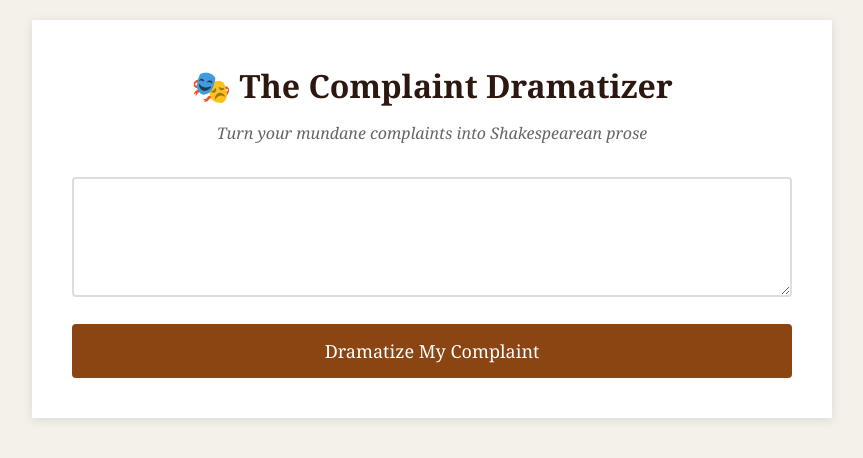
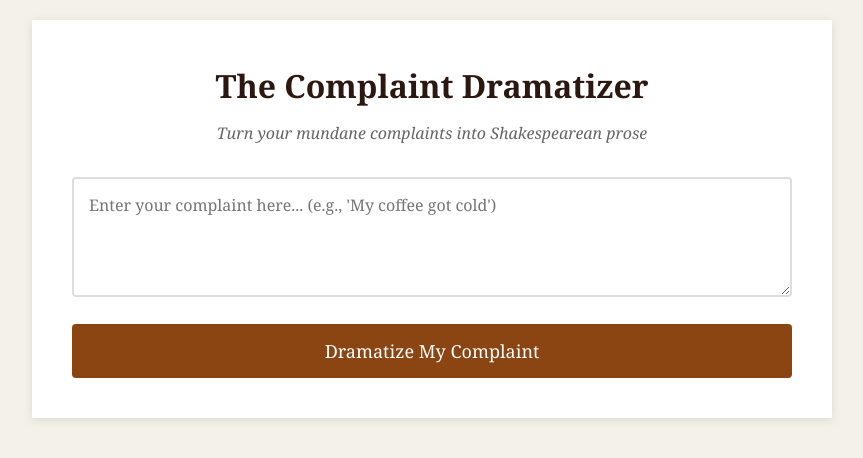
Before and after one commit to jtfarrington/complaint-dramatizer, a plain HTML site: page index.html in a window 1280 px wide. Shown: the whole page, without its empty margins (208-1071 px from the left). Drawn offline with Linux system fonts and the light colour scheme.

Commit message:
Update README and fix whitespace in html

```diff
--- a/index.html
+++ b/index.html
@@ -95,13 +95,13 @@
 </head>
 <body>
     <div class="container">
-        <h1>🎭 The Complaint Dramatizer</h1>
+        <h1>The Complaint Dramatizer</h1>
         <p class="subtitle">Turn your mundane complaints into Shakespearean prose</p>
 
         <textarea
             id="complaintInput"
-            placeholder="Enter your complaint here... (e.g., 'My coffee got cold')">
-        </textarea>
+            placeholder="Enter your complaint here... (e.g., 'My coffee got cold')"
+        ></textarea>
 
         <button id="dramatizeBtn" onclick="dramatize()">
             Dramatize My Complaint
```
Also changed, not shown: 1 other file.
